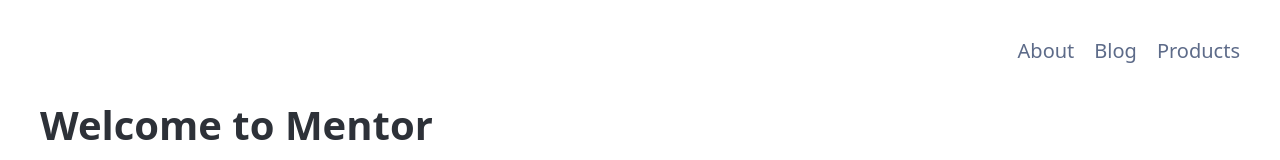
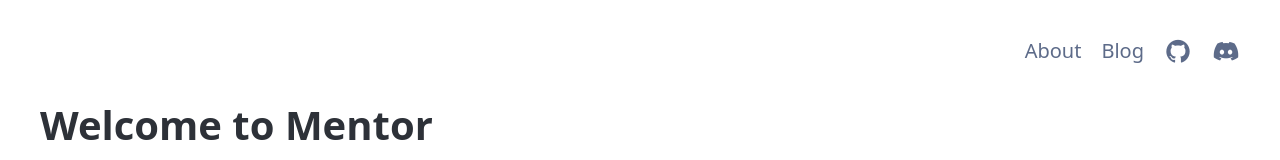
Before and after one commit to codeurMDG/mentor, a Nuxt app: page / in a window 1280 px wide. Shown: the top 160 px of the page. Built offline with nearby package versions, Linux system fonts and the light colour scheme.

Commit message:
Feat(component): add header component

```diff
--- a/components/Nav.vue
+++ b/components/Nav.vue
@@ -8,7 +8,8 @@
                 <ul>
                     <li><a href="#" class="secondary">About</a></li>
                     <li><a href="#" class="secondary">Blog</a></li>
-                    <li><a href="#" class="secondary">Products</a></li>
+                    <li><a href="#" class="secondary ri-github-fill icon"></a></li>
+                    <li><a href="#" class="secondary ri-discord-fill icon"></a></li>
                 </ul>
             </nav>
         </div>
@@ -22,6 +23,14 @@
             font-size: 30px;
             color: #fff;
         }
+
+        .icon {
+            font-size: 28px;
+            &:hover {
+                text-decoration: none;
+                color: #fff;
+            }
+        }
     }
 
 </style>
--- a/nuxt.config.ts
+++ b/nuxt.config.ts
@@ -2,5 +2,5 @@
 export default defineNuxtConfig({
   compatibilityDate: '2024-11-01',
   devtools: { enabled: true },
-  css: ['@picocss/pico/css/pico.min.css'],
+  css: ['@picocss/pico/css/pico.min.css', 'remixicon/fonts/remixicon.css'],
 })
```
